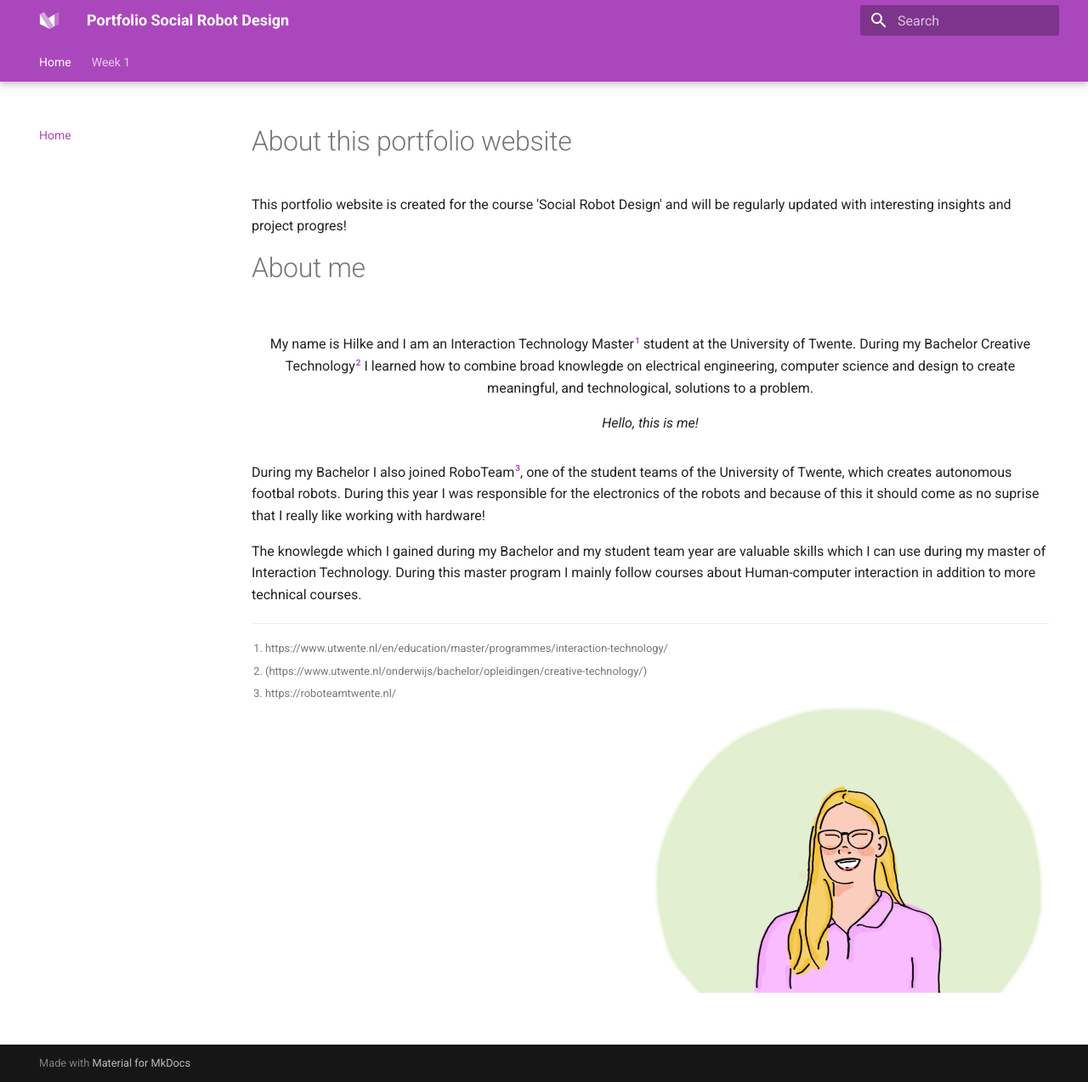
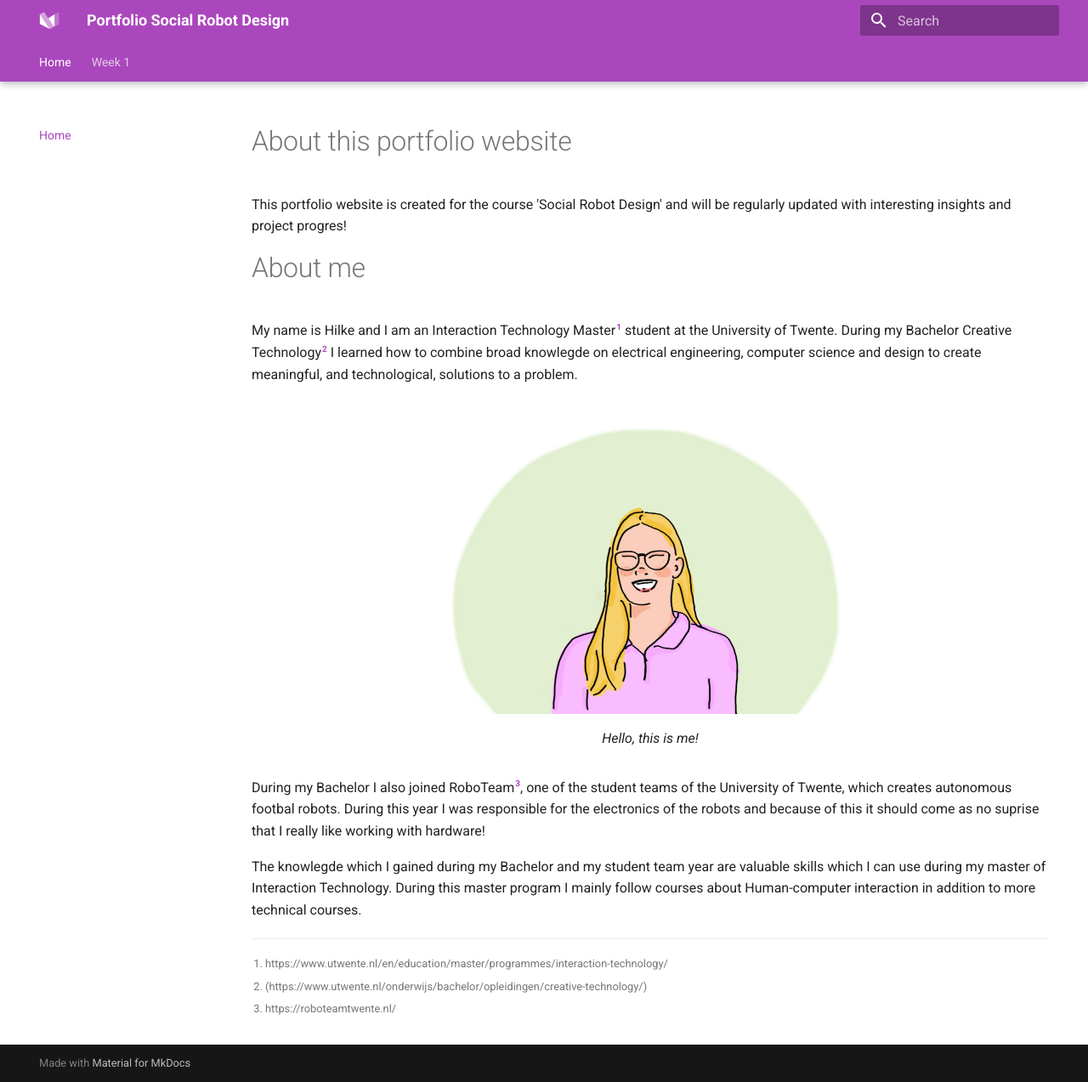
Before and after one commit to HilkeB/social-robot-design-portfolio, an MkDocs documentation site: the page built from docs/index.md, in a window 1280 px wide and 1273 px high. Shown: the whole window at 85% size. Built offline with MkDocs 1.6.1 and Material for MkDocs 9.7.7, drawn with Linux system fonts in a browser that asks for light colours.

Commit message:
experiment 7

```diff
--- a/docs/index.md
+++ b/docs/index.md
@@ -12,10 +12,12 @@
 [^1]: https://www.utwente.nl/en/education/master/programmes/interaction-technology/
 
 [^2]: (https://www.utwente.nl/onderwijs/bachelor/opleidingen/creative-technology/)
-![Hello, this is me!](images/abstract1.png){ align=right }
+
+![Hello, this is me!](images/abstract1.png){ align=left }
 /// caption
 Hello, this is me!
 ///
+
 During my Bachelor I also joined RoboTeam[^3], one of the student teams of the University of Twente, which creates autonomous footbal robots. During this year I was responsible for the electronics of the robots and because of this it should come as no suprise that I really like working with hardware!
 [^3]: https://roboteamtwente.nl/
 
```
